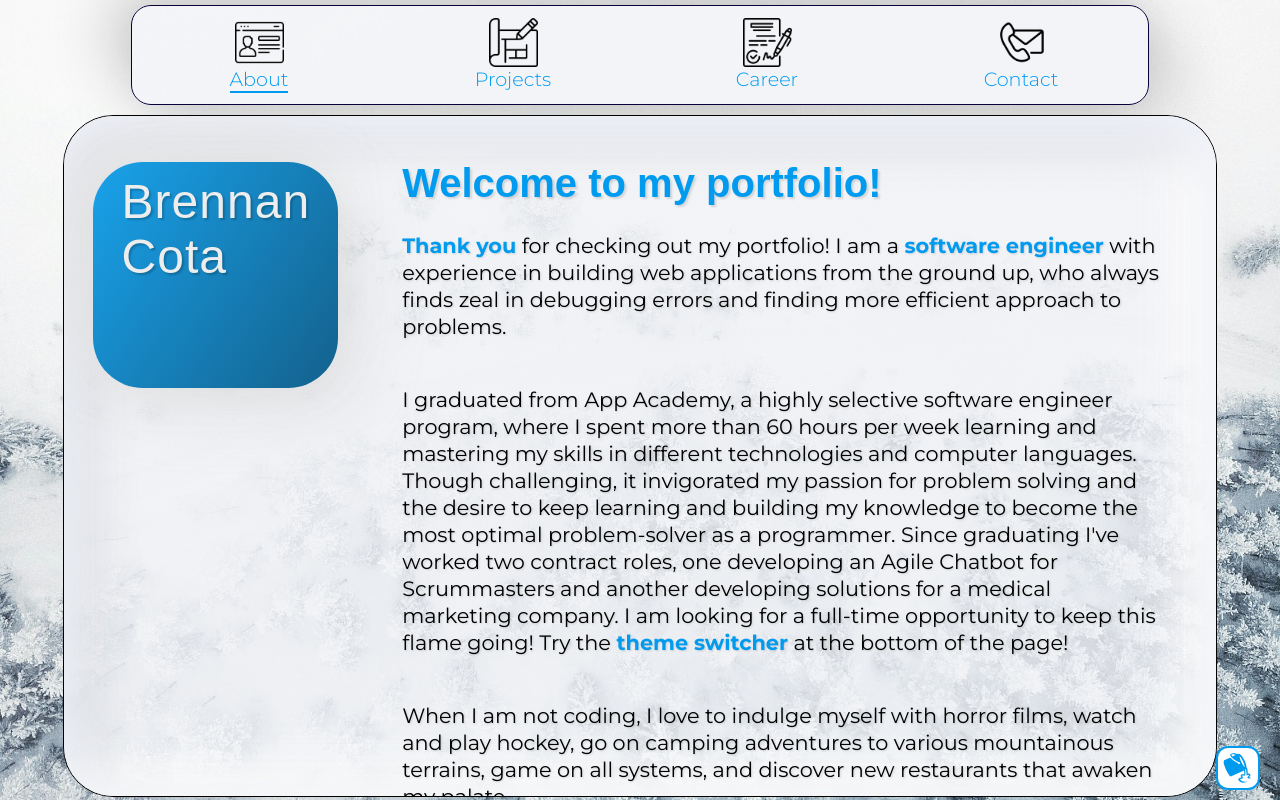
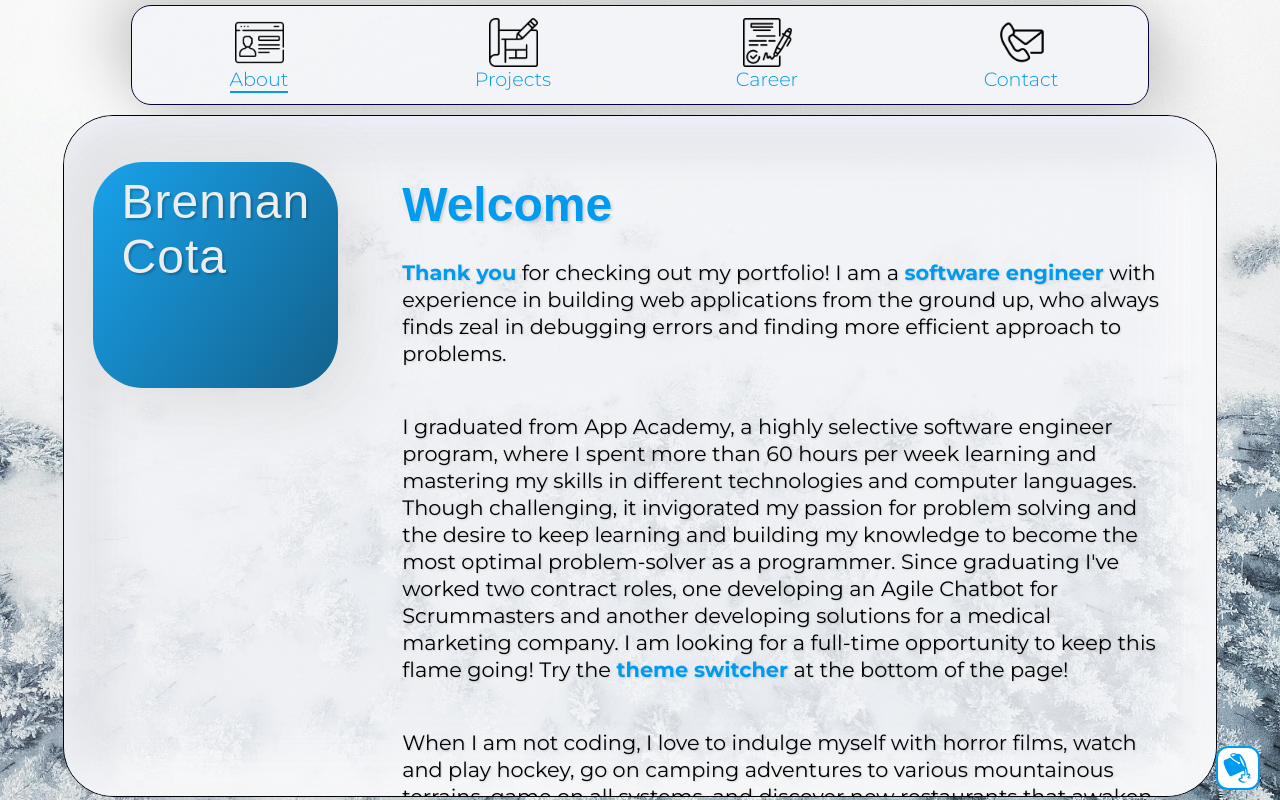
Before and after one commit to Sleightttt/Austin_Roach, a React (Create React App) app in the folder planner-app/: page / in a window 1280 px wide. Built offline with nearby package versions, Linux system fonts and the light colour scheme.

Commit message:
cleaned up about

```diff
--- a/planner-app/src/components/About/About.css
+++ b/planner-app/src/components/About/About.css
@@ -64,14 +64,13 @@
 .about-h-box {
   width: 100%;
   display: flex;
-
-  margin-top: -5px;
+  margin-top: 1.5%;
 }
 
 .about-h {
   font-family: "Tittilium Web", sans-serif;
   font-weight: 700;
-  font-size: 2.5rem;
+  font-size: 3rem;
   color: #009bef;
   text-shadow: 2px 2px 2px rgba(98, 98, 98, 0.207);
 }
@@ -220,9 +219,6 @@
   .about-icon {
     height: 80px;
   }
-  .about-h-box {
-    margin-top: -5px;
-  }
 }
 
 @media (min-width: 1650px) {
@@ -231,10 +227,6 @@
   }
   .about-icon {
     height: 90px;
-  }
-
-  .about-h {
-    font-size: 2.5rem;
   }
 }
 
--- a/planner-app/src/components/About/AboutBody.js
+++ b/planner-app/src/components/About/AboutBody.js
@@ -23,7 +23,7 @@ const AboutBody = ({ activeTheme }) => {
     <div className="about-body fade-in">
       <div className="about-h-box">
         <div style={{ color: themeFixer() }} className="about-h">
-          Welcome to my portfolio!
+          Welcome
         </div>
       </div>
       <div className="about-p">
--- a/planner-app/src/components/NavBar/NavBar.css
+++ b/planner-app/src/components/NavBar/NavBar.css
@@ -2,10 +2,8 @@
   position: relative;
   display: flex;
   justify-content: center;
-
   height: 100px;
   margin: 5px;
-
   font-family: "Montserrat", sans-serif;
 }
 
```
